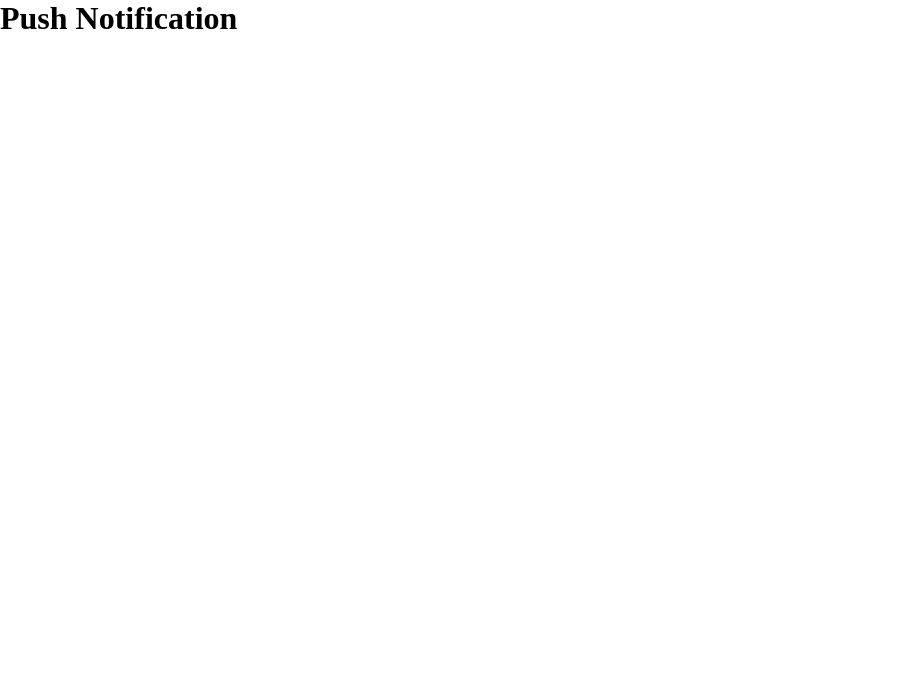
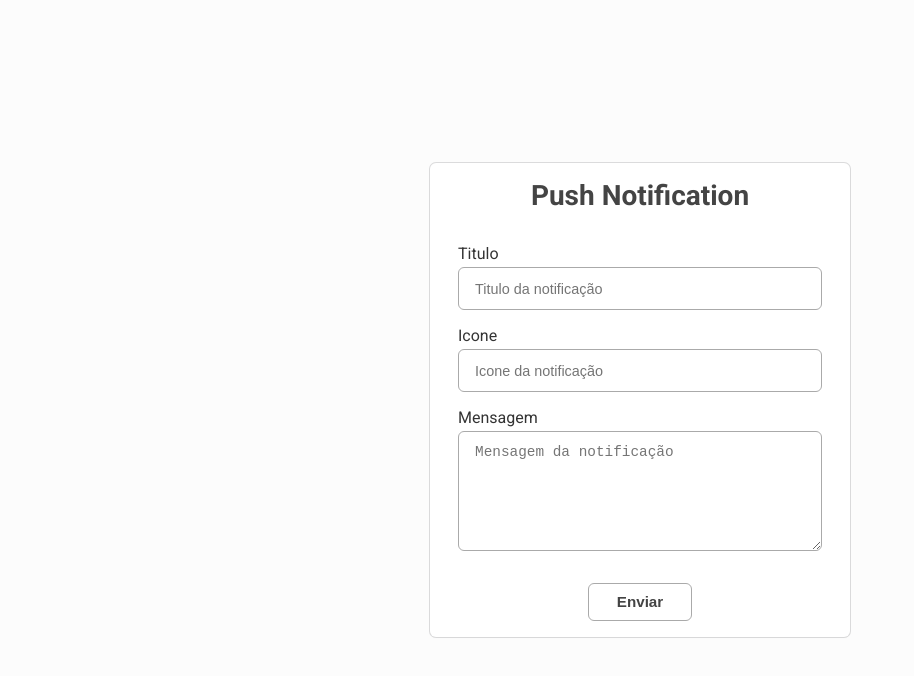
Before and after one commit to PaulloClara/push-notification, a website: page src/static/index.html in a window 1280 px wide. Shown: the whole page, without its empty margins (0-914 px from the left). Drawn offline with Linux system fonts and the light colour scheme.

Commit message:
Adiciona formulario

```diff
--- a/src/static/index.html
+++ b/src/static/index.html
@@ -4,6 +4,13 @@
     <meta charset="UTF-8" />
     <meta http-equiv="X-UA-Compatible" content="IE=edge" />
     <meta name="viewport" content="width=device-width, initial-scale=1.0" />
+
+    <link rel="preconnect" href="https://fonts.googleapis.com" />
+    <link rel="preconnect" href="https://fonts.gstatic.com" crossorigin />
+    <link
+      href="https://fonts.googleapis.com/css2?family=Roboto:wght@100;300;400;500;700;900&display=swap"
+      rel="stylesheet"
+    />
 
     <link rel="icon" type="image/png" href="/icon.png" />
     <link rel="stylesheet" href="/main.css" />
@@ -13,6 +20,27 @@
     <title>Push notification</title>
   </head>
   <body>
-    <h1>Push Notification</h1>
+    <form class="form" name="pushNotificationForm" onsubmit="handleSubmit(event)">
+      <header class="header">
+        <h1>Push Notification</h1>
+      </header>
+      <main class="content">
+        <div class="field">
+          <label class="label" for="title">Titulo</label>
+          <input class="input" id="title" name="title" type="text" placeholder="Titulo da notificação" />
+        </div>
+        <div class="field">
+          <label class="label" for="icon">Icone</label>
+          <input class="input" id="icon" name="icon" type="text" placeholder="Icone da notificação" />
+        </div>
+        <div class="field">
+          <label class="label" for="message">Mensagem</label>
+          <textarea class="textarea" id="message" name="message" placeholder="Mensagem da notificação"></textarea>
+        </div>
+      </main>
+      <footer class="footer">
+        <button class="button submit" type="submit">Enviar</button>
+      </footer>
+    </form>
   </body>
 </html>
--- a/src/static/main.css
+++ b/src/static/main.css
@@ -3,3 +3,122 @@
   margin: 0;
   box-sizing: border-box;
 }
+
+body {
+  display: grid;
+  place-content: center;
+  min-height: 100vh;
+  padding: 1rem 1.75rem;
+  font-size: 16px;
+  font-family: "Roboto", sans-serif;
+  background-color: #fcfcfc;
+}
+
+.form {
+  width: 100%;
+  max-width: 420px;
+  min-width: 240px;
+  padding: 1rem 1.75rem;
+  box-shadow: #00000005 0px 1px 3px 0px, #1b1f2326 0px 0px 0px 1px;
+  border-radius: 6px;
+  background-color: #fff;
+}
+
+.form > .header {
+  text-align: center;
+  margin-bottom: 2rem;
+}
+
+.form > .header > h1 {
+  color: #444;
+  font-size: 1.75rem;
+}
+
+.form > .content {
+  display: flex;
+  flex-wrap: wrap;
+  gap: 1rem;
+}
+
+.form > .content > .field {
+  display: flex;
+  flex-direction: column;
+  width: 100%;
+}
+
+.form > .content > .field > .label {
+  margin-bottom: 0.25rem;
+  color: #333;
+}
+
+.form > .content > .field > .input,
+.form > .content > .field > .textarea {
+  display: flex;
+  width: 100%;
+  padding: 0.715rem 1rem;
+  border-radius: 6px;
+  outline: none;
+  border: 1px solid #aaa;
+  color: #444;
+  font-size: 1rem;
+}
+
+.form > .content > .field > .input::placeholder,
+.form > .content > .field > .textarea::placeholder {
+  font-size: 0.9rem;
+}
+
+.form > .content > .field > .textarea {
+  resize: vertical;
+  min-height: 120px;
+}
+
+.form > .footer {
+  display: flex;
+  justify-content: center;
+  margin-top: 2rem;
+}
+
+.form > .footer > .submit {
+  padding: 0.575rem 1.75rem;
+  border-radius: 6px;
+  border: 1px solid #aaa;
+  outline: none;
+  color: #444;
+  font-size: 0.95rem;
+  font-weight: 600;
+  background-color: #fff;
+  cursor: pointer;
+}
+
+@media only screen and (max-width: 960px) {
+  body {
+    font-size: 15px;
+  }
+}
+
+@media only screen and (max-width: 420px) {
+  body {
+    padding: 1rem 0.75rem;
+    font-size: 14px;
+  }
+
+  .form {
+    padding: 1rem;
+  }
+}
+
+@media only screen and (max-width: 340px) {
+  body {
+    padding: 0;
+  }
+
+  .form {
+    border: none;
+    box-shadow: none;
+  }
+
+  .form > .header > h1 {
+    font-size: 1.5rem;
+  }
+}
--- a/src/static/main.js
+++ b/src/static/main.js
@@ -1,4 +1,18 @@
 const PUBLIC_WEB_PUSH = "BC8gPePaG-zjIkRM6lbFiipnU5dmrl8uwl1UyTPFUUyXQa7xiB-nxc1e8ivXlyIw_7asJfEXEWgcI_yVeNUGjYw";
+
+async function handleSubmit(event) {
+  event.preventDefault();
+  const formEl = document.forms.namedItem("pushNotificationForm");
+  const formFields = formEl.elements;
+
+  const form = {
+    title: formFields.namedItem("title").value,
+    icon: formFields.namedItem("icon").value,
+    message: formFields.namedItem("message").value,
+  };
+
+  console.debug(form);
+}
 
 async function subscription() {
   const serviceWork = await navigator.serviceWorker.register("/servicework.js", { scope: "/" });
```
